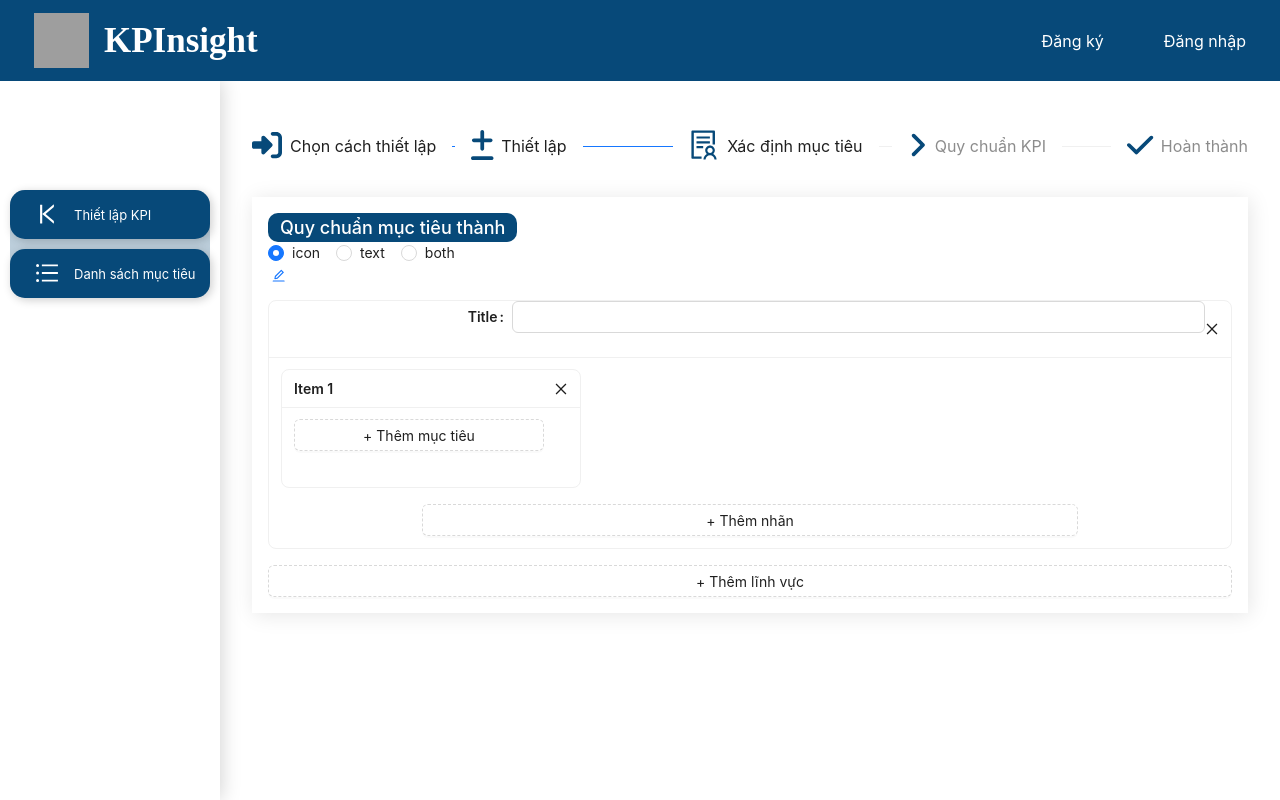
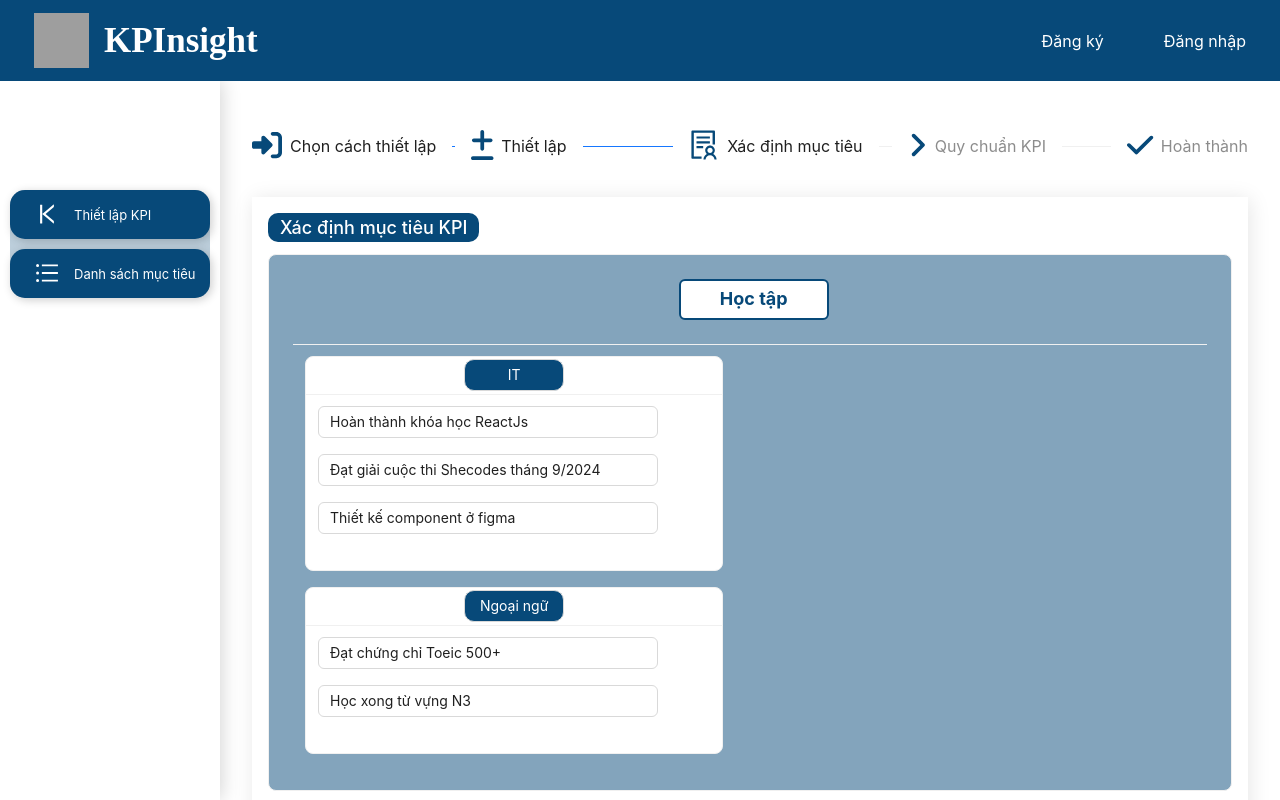
Before and after one commit to Dungntt2003/KPInsight-HI_23, a React (Create React App) app in the folder kpinsight/: page /turn-standard in a window 1280 px wide. Shown: the top 800 px of the page. Built offline with nearby package versions, Linux system fonts and the light colour scheme; grey boxes are pictures that could not be loaded.

Commit message:
Add turn-standard

```diff
--- a/kpinsight/src/view/pages/set-kpi/define-target/index.css
+++ b/kpinsight/src/view/pages/set-kpi/define-target/index.css
@@ -36,6 +36,7 @@
 
 .define-target-btn-add-act {
   border: 2px solid #074979;
+  width: 380px !important;
 }
 
 .define-target-label {
--- a/kpinsight/src/view/pages/set-kpi/turn-standard/index.css
+++ b/kpinsight/src/view/pages/set-kpi/turn-standard/index.css
@@ -18,3 +18,76 @@
   margin: 0;
   padding: 0;
 }
+
+.turn-standard-input-act {
+  width: 100px;
+  margin-left: 50%;
+  transform: translateX(-50%);
+  background-color: #074979;
+  color: white;
+  text-align: center;
+  border-radius: 10px;
+}
+
+.turn-standard-input-act:hover {
+  background-color: white;
+  color: #074979;
+}
+
+.turn-standard-btn-add-act {
+  border: 2px solid #074979;
+  width: 350px !important;
+}
+
+.turn-standard-label {
+  width: 150px;
+  border: 2px solid #074979;
+  background-color: white;
+  color: #074979;
+  font-weight: bold;
+  text-align: center;
+  margin-left: 70%;
+  transform: translateX(-50%);
+  font-size: 18px;
+}
+
+.turn-standard-card-big {
+  background-color: #83a4bc;
+  padding: 24px;
+  margin: 12px 0;
+}
+.turn-standard-btn-add-label {
+  background-color: #074979;
+  color: white;
+}
+
+.turn-standard-tags {
+  display: flex;
+  justify-content: space-around;
+  margin: 16px 0;
+}
+
+.turn-standard-act-name,
+.turn-standard-act-detail,
+.turn-standard-act-unit,
+.turn-standard-act-time {
+  padding: 4px 12px;
+  background-color: #074979;
+  color: white;
+  border-radius: 15px;
+  margin: 0 16px;
+  text-align: center;
+}
+.turn-standard-act-name {
+  flex: 2;
+}
+.turn-standard-act-detail {
+  flex: 4;
+}
+
+.turn-standard-act-unit {
+  flex: 1;
+}
+.turn-standard-act-time {
+  flex: 1;
+}
--- a/kpinsight/src/view/pages/set-kpi/turn-standard/index.jsx
+++ b/kpinsight/src/view/pages/set-kpi/turn-standard/index.jsx
@@ -1,55 +1,48 @@
 import "./index.css";
 
 import React, { useState, useMemo } from "react";
-import { CloseOutlined } from "@ant-design/icons";
-import { Button, Card, Form, Input, Space, Typography, Radio } from "antd";
+import { MinusCircleOutlined, PlusOutlined } from "@ant-design/icons";
+
+import {
+  Button,
+  Card,
+  Form,
+  Input,
+  Space,
+  Typography,
+  Radio,
+  Modal,
+  Select,
+} from "antd";
 const { Paragraph } = Typography;
 function TurnStandard() {
-  const [clickTriggerStr, setClickTriggerStr] = useState("");
   const [form1] = Form.useForm();
   const [form2] = Form.useForm();
-  const radioToState = (input) => {
-    switch (input) {
-      case "text":
-        return ["text"];
-      case "both":
-        return ["icon", "text"];
-      case "icon":
-      default:
-        return ["icon"];
-    }
+  const [isModalOpen, setIsModalOpen] = useState(false);
+  const [select, setSelect] = useState("");
+  const showModal = (e) => {
+    // console.log(e.target.value);
+    setIsModalOpen(true);
   };
-  const [chooseTrigger, setChooseTrigger] = useState(["icon"]);
-  const stateToRadio = useMemo(() => {
-    if (chooseTrigger.includes("text")) {
-      return chooseTrigger.includes("icon") ? "both" : "text";
-    }
-    return "icon";
-  }, [chooseTrigger]);
+  const handleOk = () => {
+    setIsModalOpen(false);
+  };
+  const handleCancel = () => {
+    setIsModalOpen(false);
+  };
+  const handleChange = (value) => {
+    console.log(`selected ${value}`);
+    // console.log(typeof value);
+    setSelect(value);
+  };
+
   return (
     <div className="turn-standard-container">
       <div className="turn-standard-wrap">
         <div className="turn-standard-heading">
-          <h3 className="turn-standard-header">Quy chuẩn mục tiêu thành</h3>
+          <h3 className="turn-standard-header">Xác định mục tiêu KPI</h3>
         </div>
         <div className="turn-standard-list">
-          <Radio.Group
-            onChange={(e) => setChooseTrigger(radioToState(e.target.value))}
-            value={stateToRadio}
-          >
-            <Radio value="icon">icon</Radio>
-            <Radio value="text">text</Radio>
-            <Radio value="both">both</Radio>
-          </Radio.Group>
-          <Paragraph
-            editable={{
-              tooltip: "click to edit text",
-              onChange: setClickTriggerStr,
-              triggerType: chooseTrigger,
-            }}
-          >
-            {clickTriggerStr}
-          </Paragraph>
           <Form
             labelCol={{
               span: 6,
@@ -64,7 +57,14 @@ function TurnStandard() {
             }}
             autoComplete="off"
             initialValues={{
-              items: [{}],
+              items: [
+                {
+                  name: "Học tập",
+                },
+                {
+                  name: "Cá nhân",
+                },
+              ],
             }}
           >
             <Form.List name="items">
@@ -79,19 +79,30 @@ function TurnStandard() {
                   {fields.map((field) => (
                     <Card
                       size="small"
+                      className="turn-standard-card-big"
                       title={
-                        <Form.Item label="Title" name={[field.title, "title"]}>
-                          <Input />
+                        <Form.Item
+                          style={{
+                            display: "flex",
+                            justifyContent: "center",
+                            alignItems: "center",
+                          }}
+                          name={[field.name, "name"]}
+                        >
+                          <Input
+                            className="turn-standard-label"
+                            placeholder="Nhập lĩnh vực"
+                          />
                         </Form.Item>
                       }
                       key={field.key}
-                      extra={
-                        <CloseOutlined
-                          onClick={() => {
-                            remove(field.name);
-                          }}
-                        />
-                      }
+                      // extra={
+                      //   <CloseOutlined
+                      //     onClick={() => {
+                      //       remove(field.name);
+                      //     }}
+                      //   />
+                      // }
                     >
                       <Form
                         labelCol={{
@@ -107,7 +118,34 @@ function TurnStandard() {
                         }}
                         autoComplete="off"
                         initialValues={{
-                          items: [{}],
+                          items: [
+                            {
+                              name: "IT",
+                              list: [
+                                {
+                                  first: "Hoàn thành khóa học ReactJs",
+                                },
+                                {
+                                  first:
+                                    "Đạt giải cuộc thi Shecodes tháng 9/2024",
+                                },
+                                {
+                                  first: "Thiết kế component ở figma",
+                                },
+                              ],
+                            },
+                            {
+                              name: "Ngoại ngữ",
+                              list: [
+                                {
+                                  first: "Đạt chứng chỉ Toeic 500+",
+                                },
+                                {
+                                  first: "Học xong từ vựng N3",
+                                },
+                              ],
+                            },
+                          ],
                         }}
                       >
                         <Form.List name="items">
@@ -124,16 +162,31 @@ function TurnStandard() {
                               {fields1.map((field1) => (
                                 <Card
                                   size="small"
-                                  title={`Item ${field1.name + 1}`}
+                                  title={
+                                    <Form.Item
+                                      name={[field1.name, "name"]}
+                                      noStyle
+                                      style={{
+                                        display: "flex",
+                                        justifyContent: "center",
+                                        alignItems: "center",
+                                      }}
+                                    >
+                                      <Input
+                                        className="turn-standard-input-act"
+                                        placeholder="Nhập nhãn"
+                                      />
+                                    </Form.Item>
+                                  }
                                   key={field1.key}
-                                  style={{ width: "300px" }}
-                                  extra={
-                                    <CloseOutlined
-                                      onClick={() => {
-                                        remove(field1.name);
-                                      }}
-                                    />
-                                  }
+                                  style={{ width: "47%" }}
+                                  // extra={
+                                  //   <CloseOutlined
+                                  //     onClick={() => {
+                                  //       remove(field1.name);
+                                  //     }}
+                                  //   />
+                                  // }
                                 >
                                   <Form.Item>
                                     <Form.List name={[field1.name, "list"]}>
@@ -143,36 +196,40 @@ function TurnStandard() {
                                             display: "flex",
                                             flexDirection: "column",
                                             rowGap: 16,
-                                            width: "250px",
+                                            width: "100%",
                                           }}
                                         >
                                           {subFields1.map((subField1) => (
                                             <Space key={subField1.key}>
                                               <Form.Item
                                                 noStyle
-                                                style={{ width: "250px" }}
+                                                style={{ width: "360px" }}
                                                 name={[subField1.name, "first"]}
                                               >
                                                 <Input
-                                                  style={{ width: "250px" }}
+                                                  style={{ width: "340px" }}
+                                                  value={subField1.first}
+                                                  onClick={showModal}
                                                 />
                                               </Form.Item>
-                                              <CloseOutlined
+                                              {/* <CloseOutlined
                                                 onClick={() => {
                                                   subOpt1.remove(
                                                     subField1.name
                                                   );
                                                 }}
-                                              />
+                                              /> */}
                                             </Space>
                                           ))}
-                                          <Button
+
+                                          {/* <Button
                                             type="dashed"
                                             onClick={() => subOpt1.add()}
                                             block
+                                            className="turn-standard-btn-add-act"
                                           >
                                             + Thêm mục tiêu
-                                          </Button>
+                                          </Button> */}
                                         </div>
                                       )}
                                     </Form.List>
@@ -180,14 +237,15 @@ function TurnStandard() {
                                 </Card>
                               ))}
 
-                              <Button
+                              {/* <Button
                                 type="dashed"
-                                style={{ width: "70%", margin: "auto" }}
+                                style={{ width: "60%", margin: "auto" }}
                                 onClick={() => add()}
                                 block
+                                className="turn-standard-btn-add-label"
                               >
                                 + Thêm nhãn
-                              </Button>
+                              </Button> */}
                             </div>
                           )}
                         </Form.List>
@@ -195,15 +253,115 @@ function TurnStandard() {
                     </Card>
                   ))}
 
-                  <Button type="dashed" onClick={() => add()} block>
+                  {/* <Button type="dashed" onClick={() => add()} block>
                     + Thêm lĩnh vực
-                  </Button>
+                  </Button> */}
                 </div>
               )}
             </Form.List>
           </Form>
         </div>
       </div>
+      <Modal
+        title="Quy chuẩn KPI"
+        open={isModalOpen}
+        onOk={handleOk}
+        onCancel={handleCancel}
+        style={{ minWidth: "900px" }}
+      >
+        <div className="turn-standard-tags">
+          <div className="turn-standard-act-name">Tên hoạt động</div>
+          <div className="turn-standard-act-detail">Chi tiết</div>
+          <div className="turn-standard-act-unit">Đơn vị</div>
+          <div className="turn-standard-act-time">Thời lượng</div>
+        </div>
+        <Form
+          name="dynamic_form_nest_item"
+          // onFinish={onFinish}
+          style={{
+            width: 850,
+          }}
+          autoComplete="off"
+        >
+          <Form.List name="users">
+            {(fields, { add, remove }) => (
+              <>
+                {fields.map(({ key, name, ...restField }) => (
+                  <Space
+                    key={key}
+                    style={{
+                      display: "flex",
+                      marginBottom: 8,
+                    }}
+                    align="baseline"
+                  >
+                    <Form.Item
+                      {...restField}
+                      name={[name, "name"]}
+                      rules={[
+                        {
+                          required: true,
+                          message: "Thiếu tên hoạt động",
+                        },
+                      ]}
+                    >
+                      <Input placeholder="Tên hoạt động" />
+                    </Form.Item>
+                    <Form.Item
+                      {...restField}
+                      name={[name, "detail"]}
+                      rules={[
+                        {
+                          required: true,
+                          message: "Thiếu chi tiết",
+                        },
+                      ]}
+                    >
+                      <Select
+                        placeholder="Chọn cách thiết lập"
+                        style={{
+                          width: 300,
+                        }}
+                        onChange={handleChange}
+                        options={[
+                          {
+                            value: "unit",
+                            label: "Theo đơn vị cụ thể",
+                          },
+                          {
+                            value: "task",
+                            label: "Theo nhiệm vụ cụ thể",
+                          },
+                        ]}
+                      />
+                      <div className="turn-standard-max">
+                        <Input placeholder="haha" />
+                      </div>
+                    </Form.Item>
+                    <MinusCircleOutlined onClick={() => remove(name)} />
+                  </Space>
+                ))}
+                <Form.Item>
+                  <div
+                    className="turn-standard-add-item"
+                    style={{ display: "flex", justifyContent: "center" }}
+                  >
+                    <Button
+                      type="dashed"
+                      onClick={() => add()}
+                      block
+                      style={{ width: "50%" }}
+                      icon={<PlusOutlined />}
+                    >
+                      Thêm hoạt động
+                    </Button>
+                  </div>
+                </Form.Item>
+              </>
+            )}
+          </Form.List>
+        </Form>
+      </Modal>
     </div>
   );
 }
```
Also changed, not shown: kpinsight/src/view/pages/set-kpi/define-target/index.jsx (+13 -6 lines).
